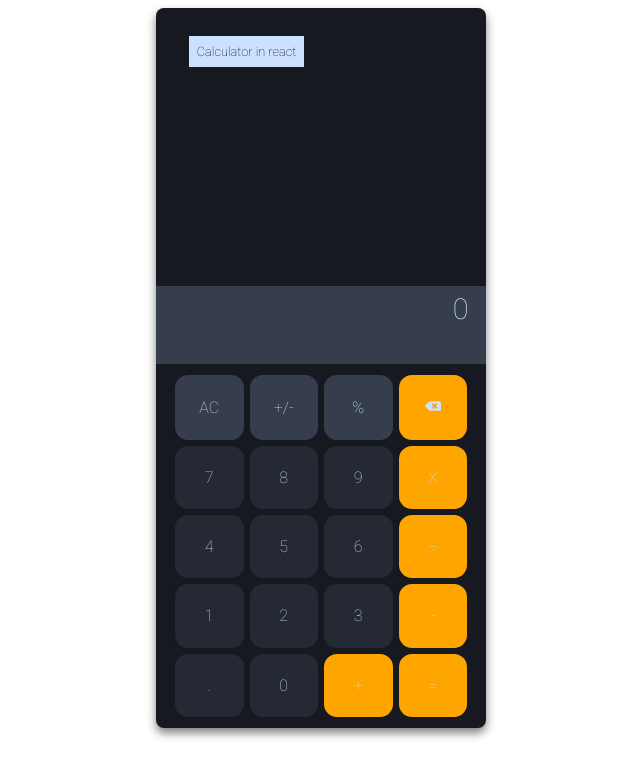
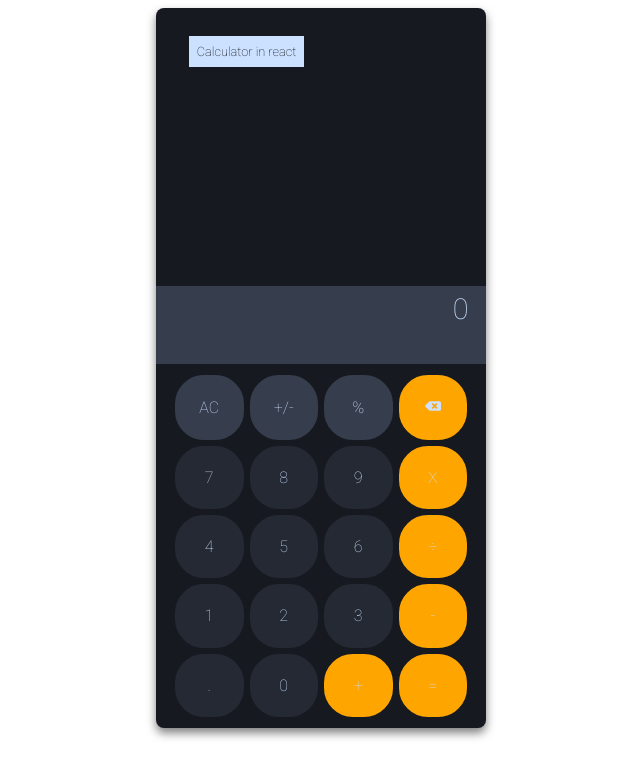
Before and after one commit to Varun1452/calculator, a React (Create React App) app: page / in a window 1280 px wide. Shown: the top 778 px of the page, without its empty margins (319-959 px from the left). Built offline with nearby package versions, Linux system fonts and the light colour scheme.

Commit message:
button border curved

```diff
--- a/src/App.css
+++ b/src/App.css
@@ -133,7 +133,7 @@ margin: auto;
   text-transform: uppercase;
   background-color: var(--black--first);
   border: 3px solid var(--main-black);
-  border-radius: 1rem;
+  border-radius: 2rem;
 }
 
 .Calculator-Button > Button:hover{
```
